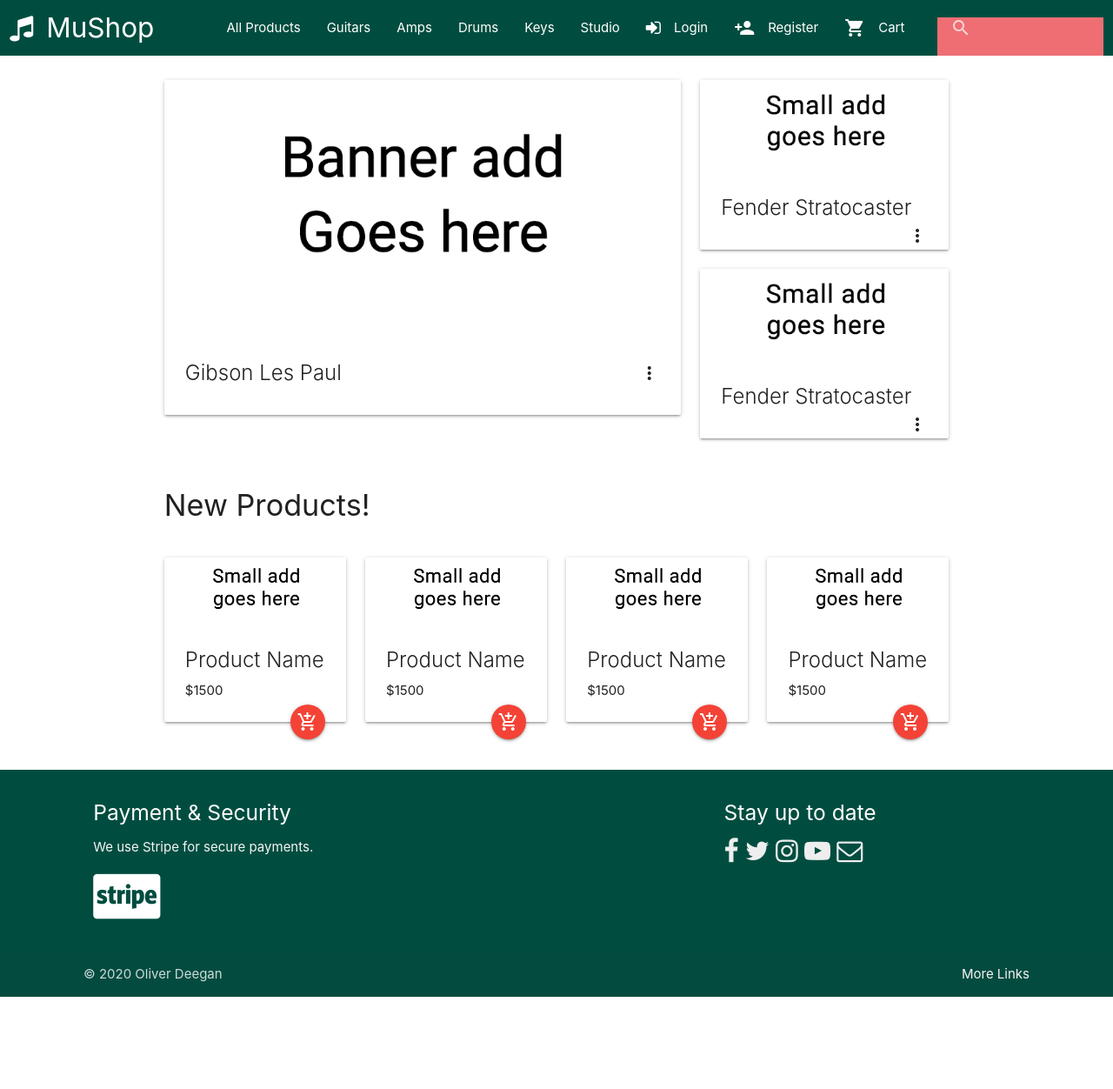
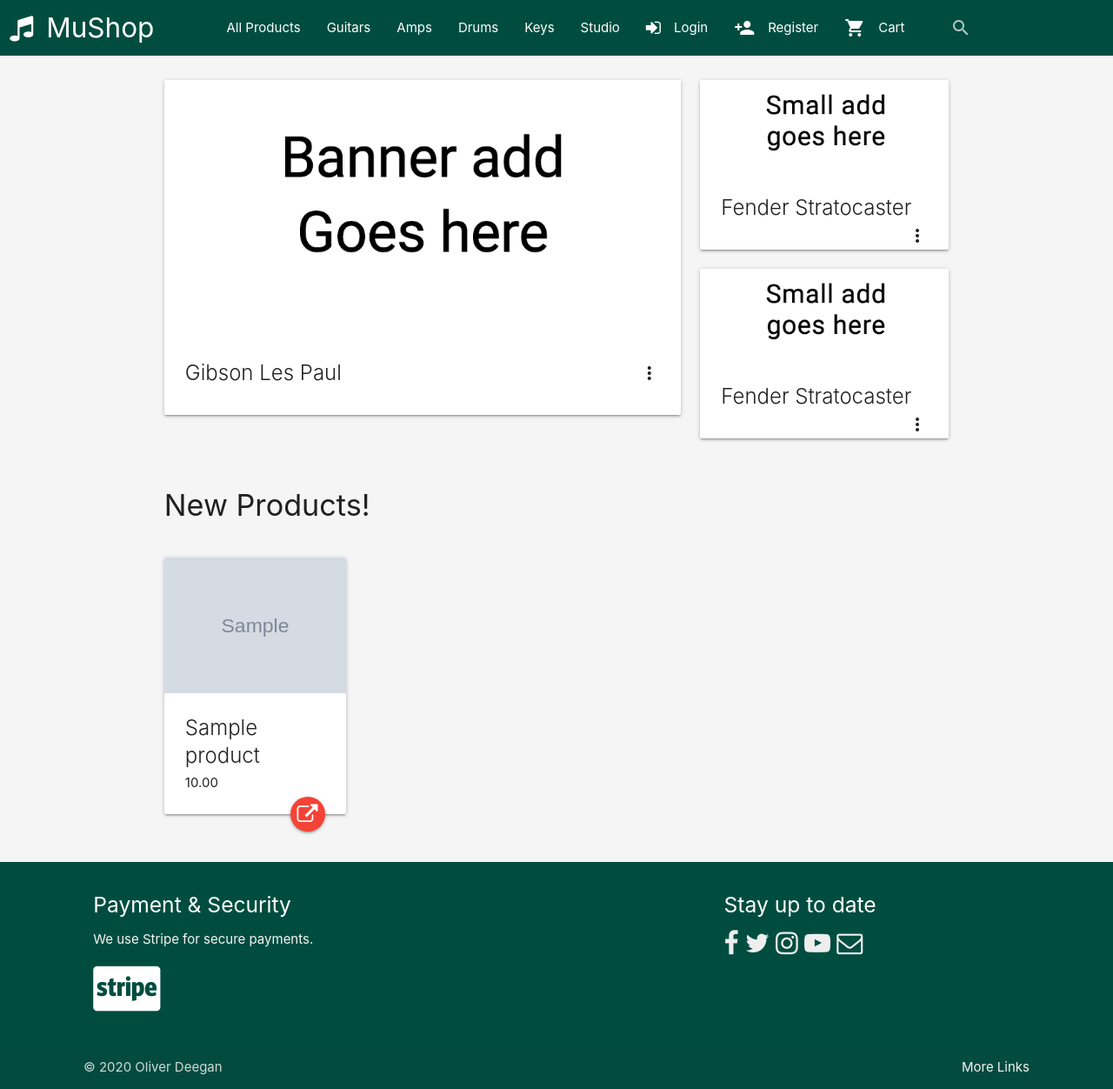
Before and after one commit to deganoth/mu-shop, a Django app: page / in a window 1280 px wide. Shown: the whole page at 87% size. Before the commit the page ends 1146 px from the top, so only its background shows below. Run offline with Django 3.2, Linux system fonts and the light colour scheme; tables that the repository leaves empty hold one stand-in row (values such as "Sample post"); grey boxes marked "Sample" are stand-in pictures.

Commit message:
updated new product section on index.html to loop over newly created products. Truncation of said loop at 4 to be added later

```diff
--- a/accounts/templates/index.html
+++ b/accounts/templates/index.html
@@ -69,61 +69,19 @@
 		</div>
 	</div>
 	<div class="row">
+		{% for product in products %}
 		<div class="col xl3 l m6">
-
 			<div class="card">
 				<div class="card-image">
-					<img src="{{MEDIA_URL}}{{ 'images/narrow_banner.png' }}">
+					<img src="{{MEDIA_URL}}{{ product.image }}">
 				</div>
 				<div class="card-content">
-					<span class="card-title grey-text text-darken-4">Product Name</span>
-
-					<span><p>$1500<a class="btn-floating halfway-fab right waves-effect waves-light red"><i class="material-icons right">add_shopping_cart</i></a></p></span>
+					<span id="card-title-mod" class="card-title grey-text text-darken-4">{{ product.name }}</span>
+					<span><p>{{ product.price }}<a class="btn-floating halfway-fab right waves-effect waves-light red"><i class="fa fa-external-link" aria-hidden="true"></i></i></a></p></span>
 				</div>
 			</div>
 		</div>
-
-		<div class="col xl3 l6 m6">
-			<div class="card">
-				<div class="card-image">
-					<img src="{{MEDIA_URL}}{{ 'images/narrow_banner.png' }}">
-
-				</div>
-				<div class="card-content">
-					<span class="card-title grey-text text-darken-4">Product Name</span>
-
-					<span><p>$1500<a class="btn-floating halfway-fab right waves-effect waves-light red"><i class="material-icons right">add_shopping_cart</i></a></p></span>
-				</div>
-			</div>
-		</div>
-
-		<div class="col xl3 l6 m6">
-			<div class="card">
-				<div class="card-image">
-					<img src="{{MEDIA_URL}}{{ 'images/narrow_banner.png' }}">
-
-				</div>
-				<div class="card-content">
-					<span class="card-title grey-text text-darken-4">Product Name</span>
-
-					<span><p>$1500<a class="btn-floating halfway-fab right waves-effect waves-light red"><i class="material-icons right">add_shopping_cart</i></a></p></span>
-				</div>
-			</div>
-		</div>
-
-		<div class="col xl3 l6 m6">
-			<div class="card">
-				<div class="card-image">
-					<img src="{{MEDIA_URL}}{{ 'images/narrow_banner.png' }}">
-
-				</div>
-				<div class="card-content">
-					<span class="card-title grey-text text-darken-4">Product Name</span>
-
-					<span><p>$1500<a class="btn-floating halfway-fab right waves-effect waves-light red"><i class="material-icons right">add_shopping_cart</i></a></p></span>
-				</div>
-			</div>
-		</div>
+		{% endfor %}
 
 	</div>
 </div>
--- a/accounts/views.py
+++ b/accounts/views.py
@@ -3,11 +3,13 @@
 from django.contrib.auth.decorators import login_required
 from django.contrib.auth.models import User
 from accounts.forms import UserLoginForm, UserRegistrationForm
+from products.models import Product
 
 # Create your views here.
 def index(request):
 	""" Return the index.html file """
-	return render(request, 'index.html')
+	products = Product.objects.all()
+	return render(request, 'index.html', {'products': products})
 
 @login_required
 def logout(request):
--- a/static/css/style.css
+++ b/static/css/style.css
@@ -2,6 +2,7 @@
 	display: flex;
 	min-height: 100vh;
 	flex-direction: column;
+	background: #f5f5f5;
 }
 
 main {
@@ -10,6 +11,10 @@
 
 .container {
     width: 85%;
+}
+
+#card-title-mod{
+	height: 60px;
 }
 
 #main-nav-background{
--- a/templates/base.html
+++ b/templates/base.html
@@ -49,7 +49,6 @@
 						</div>
 					</div>
 				</nav>
-
 			</div>
 
 			<!--Side navigation menu-->
@@ -80,8 +79,6 @@
 
 			<div class="col xl2 l12 m12 s12">
 				<nav id="search-nav">
-					<div class="row">
-						<div class="col s12">
 					<div class="nav-wrapper">
 						<form action="{% url 'search' %}" method="get">
 							<div class="input-field" id="main-nav-search" >
@@ -91,7 +88,7 @@
 							</div>
 						</form>
 					</div>
-						</div>
+
 				</nav>
 			</div>
 		</div>
```
Lines whose indentation alone changed are shown as unchanged.
